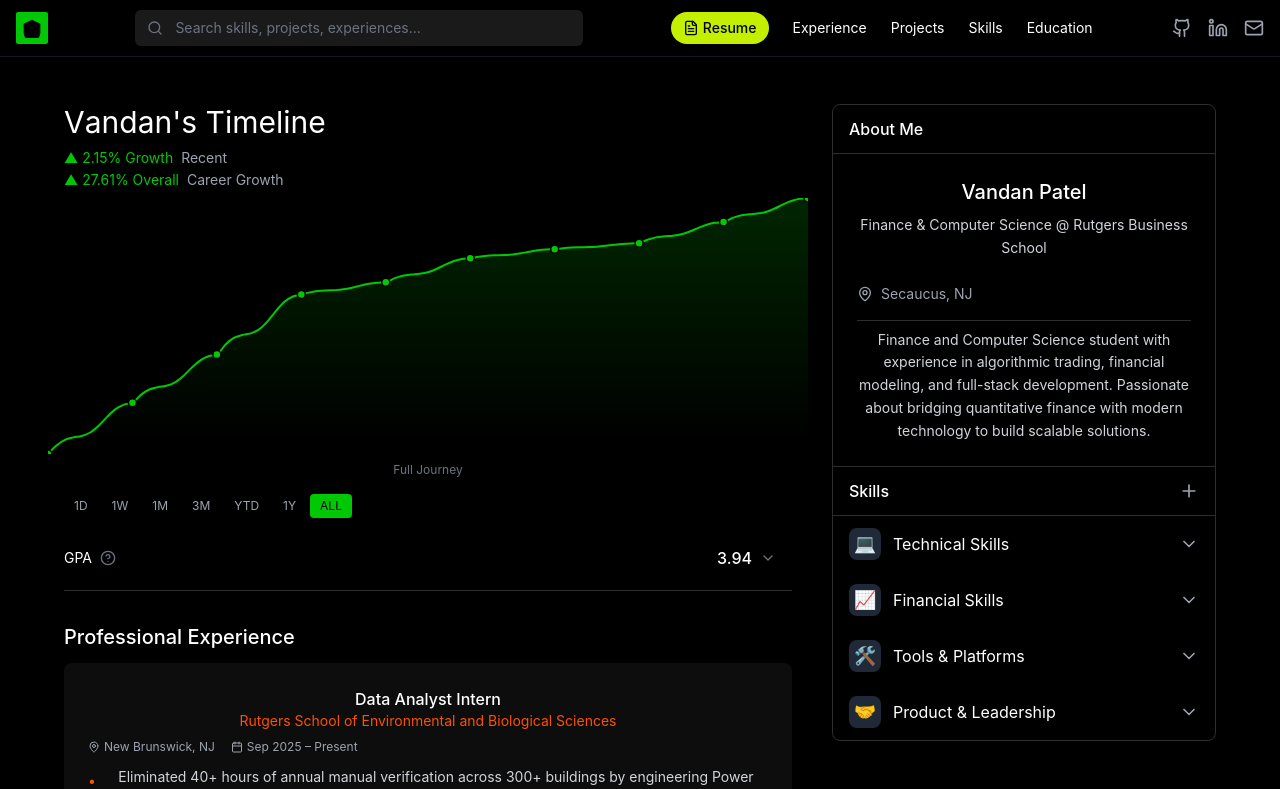
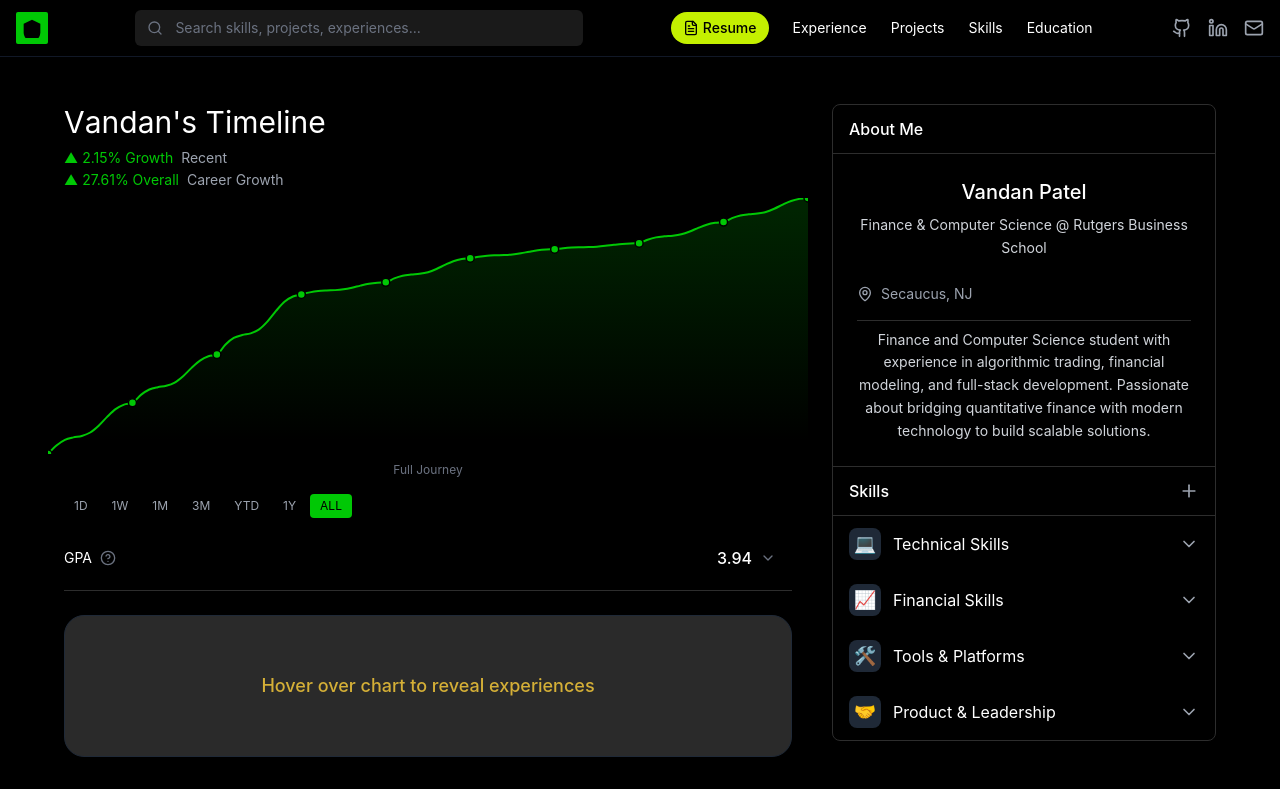
Before and after one commit to vp-27/portfolio, a React (Vite) app: page / in a window 1280 px wide. Shown: the top 789 px of the page. Built offline with nearby package versions, Linux system fonts and the light colour scheme.

Commit message:
clean gold

```diff
--- /dev/null
+++ b/src/components/ExperienceCard.tsx
@@ -0,0 +1,112 @@
+import { motion, AnimatePresence } from 'framer-motion'
+import { MapPin, Calendar, Code } from 'lucide-react'
+import type { Experience, Project } from '../types'
+
+interface ExperienceCardProps {
+  experience: Experience | Project | null
+  type: 'experience' | 'project' | null
+}
+
+export default function ExperienceCard({ experience, type }: ExperienceCardProps) {
+  const renderContent = () => {
+    if (!experience || !type) {
+      return (
+        <div className="text-center py-8">
+          <motion.p
+            initial={{ opacity: 0 }}
+            animate={{ opacity: 1 }}
+            className="text-[#D4AF37] text-lg font-medium"
+          >
+            Hover over chart to reveal experiences
+          </motion.p>
+        </div>
+      )
+    }
+
+    if (type === 'experience') {
+      const exp = experience as Experience
+      return (
+        <motion.div
+          key={exp.id}
+          initial={{ opacity: 0, y: 10 }}
+          animate={{ opacity: 1, y: 0 }}
+          exit={{ opacity: 0, y: -10 }}
+          transition={{ duration: 0.3 }}
+        >
+          <div className="flex items-start justify-between mb-3">
+            <div className="flex-1">
+              <h3 className="font-semibold text-[#D4AF37] text-lg">{exp.position}</h3>
+              <p className="text-sm text-gray-400 mt-1">{exp.company}</p>
+            </div>
+          </div>
+          <div className="flex items-center gap-4 text-xs text-gray-500 mb-4">
+            <div className="flex items-center gap-1.5">
+              <MapPin className="w-3.5 h-3.5" />
+              <span>{exp.location}</span>
+            </div>
+            <div className="flex items-center gap-1.5">
+              <Calendar className="w-3.5 h-3.5" />
+              <span>{exp.startDate} – {exp.endDate}</span>
+            </div>
+          </div>
+          <ul className="space-y-2.5 text-sm text-gray-300">
+            {exp.bullets.slice(0, 2).map((bullet, idx) => (
+              <li key={idx} className="flex gap-2">
+                <span className="text-[#D4AF37] mt-1.5">•</span>
+                <span>{bullet}</span>
+              </li>
+            ))}
+          </ul>
+        </motion.div>
+      )
+    } else {
+      const proj = experience as Project
+      return (
+        <motion.div
+          key={proj.id}
+          initial={{ opacity: 0, y: 10 }}
+          animate={{ opacity: 1, y: 0 }}
+          exit={{ opacity: 0, y: -10 }}
+          transition={{ duration: 0.3 }}
+        >
+          <div className="flex items-start justify-between mb-3">
+            <div className="flex-1">
+              <h3 className="font-semibold text-[#D4AF37] text-lg">{proj.name}</h3>
+              <p className="text-sm text-gray-400 mt-1">{proj.subtitle}</p>
+            </div>
+          </div>
+          <div className="flex items-center gap-1.5 text-xs text-gray-500 mb-4">
+            <Calendar className="w-3.5 h-3.5" />
+            <span>{proj.duration}</span>
+          </div>
+          <ul className="space-y-2.5 text-sm text-gray-300 mb-4">
+            {proj.bullets.slice(0, 2).map((bullet, idx) => (
+              <li key={idx} className="flex gap-2">
+                <span className="text-[#D4AF37] mt-1.5">•</span>
+                <span>{bullet}</span>
+              </li>
+            ))}
+          </ul>
+          {proj.technologies && proj.technologies.length > 0 && (
+            <div className="flex items-center gap-2 flex-wrap mt-3">
+              <Code className="w-3.5 h-3.5 text-gray-500" />
+              {proj.technologies.slice(0, 4).map((tech, idx) => (
+                <span key={idx} className="text-xs text-gray-400 bg-gray-800 px-2 py-1 rounded">
+                  {tech}
+                </span>
+              ))}
+            </div>
+          )}
+        </motion.div>
+      )
+    }
+  }
+
+  return (
+    <div className="bg-[#2A2A2A] rounded-[20px] p-6 shadow-lg border border-gray-800">
+      <AnimatePresence mode="wait">
+        {renderContent()}
+      </AnimatePresence>
+    </div>
+  )
+}
--- a/src/pages/Dashboard.tsx
+++ b/src/pages/Dashboard.tsx
@@ -1,4 +1,4 @@
-import { useState, useMemo, useRef, useEffect } from 'react'
+import { useState, useMemo, useRef } from 'react'
 import TopNav from '../components/TopNav'
 import PortfolioHeader from '../components/PortfolioHeader'
 import PortfolioChart from '../components/PortfolioChart'
@@ -6,10 +6,9 @@ import AboutAndSkills from '../components/AboutAndSkills'
 import BuyingPower from '../components/BuyingPower'
 import BottomNav from '../components/BottomNav'
 import PortfolioSections from '../components/PortfolioSections'
-import CardStack from '../components/CardStack'
+import ExperienceCard from '../components/ExperienceCard'
 import { mockPortfolio, filterTimelineData, mockSkillCategories, mockExperiences, mockProjects, mockEducation, mockCertifications } from '../data/mockData'
-import { useCardStack } from '../hooks/useCardStack'
-import type { ChartDataPoint } from '../types'
+import type { ChartDataPoint, Experience, Project } from '../types'
 
 export default function Dashboard() {
   const [timeRange, setTimeRange] = useState('ALL')
@@ -17,17 +16,10 @@ export default function Dashboard() {
   const [hoveredLabel, setHoveredLabel] = useState<string | null>(null)
   const [searchQuery, setSearchQuery] = useState('')
   const lastHoveredLabel = useRef<string | null>(null)
-  const [cardsEnabled, setCardsEnabled] = useState(false)
-
-  // Enable cards after initial page load + animation time
-  useEffect(() => {
-    // Wait for About Me section to render and animate
-    const timer = setTimeout(() => {
-      setCardsEnabled(true)
-    }, 800) // Reduced timing - cards activate shortly after text animation
-
-    return () => clearTimeout(timer)
-  }, [])
+  const [lastHoveredExperience, setLastHoveredExperience] = useState<{
+    data: Experience | Project | null
+    type: 'experience' | 'project' | null
+  }>({ data: null, type: null })
 
   // Milestone to Experience/Project mapping
   const milestoneMap = useMemo(() => ({
@@ -47,13 +39,28 @@ export default function Dashboard() {
     return filterTimelineData(timeRange)
   }, [timeRange])
 
-  // Card stack hook for mobile
-  const { stackedCards, dismissCard, triggerCardFromMilestone } = useCardStack({
-    experiences: mockExperiences,
-    projects: mockProjects,
-    milestoneMap,
-    chartData
-  })
+  const handleChartPointHover = (label: string | null) => {
+    setHoveredLabel(label)
+
+    // Update last hovered experience when hovering over milestones
+    if (label && label !== lastHoveredLabel.current) {
+      lastHoveredLabel.current = label
+      const mapping = milestoneMap[label as keyof typeof milestoneMap]
+
+      if (mapping) {
+        const data = mapping.type === 'experience'
+          ? mockExperiences.find(exp => exp.id === mapping.id)
+          : mockProjects.find(proj => proj.id === mapping.id)
+
+        if (data) {
+          setLastHoveredExperience({ data, type: mapping.type })
+        }
+      }
+    } else if (!label) {
+      // Reset when not hovering
+      lastHoveredLabel.current = null
+    }
+  }
 
   // Get description for current time range
   const getTimeRangeDescription = () => {
@@ -103,23 +110,6 @@ export default function Dashboard() {
     }
   }
 
-  const handleChartPointHover = (label: string | null) => {
-    setHoveredLabel(label)
-
-    // Only trigger card stacking after initial animation is complete
-    if (!cardsEnabled) return
-
-    // Trigger card stacking on mobile when hovering over milestones
-    // Only trigger if it's a new label (not the same one we're already hovering)
-    if (label && label !== lastHoveredLabel.current) {
-      lastHoveredLabel.current = label
-      triggerCardFromMilestone(label)
-    } else if (!label) {
-      // Reset when not hovering
-      lastHoveredLabel.current = null
-    }
-  }
-
   const handleChartPointClick = (point: ChartDataPoint) => {
     // Map chart milestones to experiences/projects
     const milestoneMapForHighlight: Record<string, string> = {
@@ -155,9 +145,6 @@ export default function Dashboard() {
   return (
     <div className="min-h-screen bg-black text-white">
       <TopNav onNavigate={handleNavigate} onSearch={handleSearch} />
-
-      {/* Card Stack Overlay - Mobile Only */}
-      <CardStack cards={stackedCards} onDismiss={dismissCard} />
 
       <div className="md:pt-14 pb-20 md:pb-8">
         <div className="max-w-7xl mx-auto md:px-4">
@@ -197,8 +184,16 @@ export default function Dashboard() {
                 <BuyingPower portfolio={mockPortfolio} />
               </div>
 
-              {/* About Me - Shown on mobile right under Buying Power (GPA line) */}
-              <div className="lg:hidden md:px-4 mb-6 mt-6" data-section="about">
+              {/* Experience Card - Shown above About Me */}
+              <div className="md:px-4 mb-6 mt-6">
+                <ExperienceCard
+                  experience={lastHoveredExperience.data}
+                  type={lastHoveredExperience.type}
+                />
+              </div>
+
+              {/* About Me - Shown on mobile right under Experience Card */}
+              <div className="lg:hidden md:px-4 mb-6" data-section="about">
                 <AboutAndSkills skillCategories={mockSkillCategories} searchQuery={searchQuery} />
               </div>
 
```
